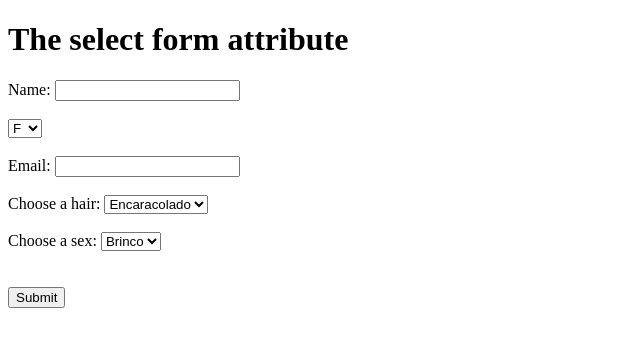
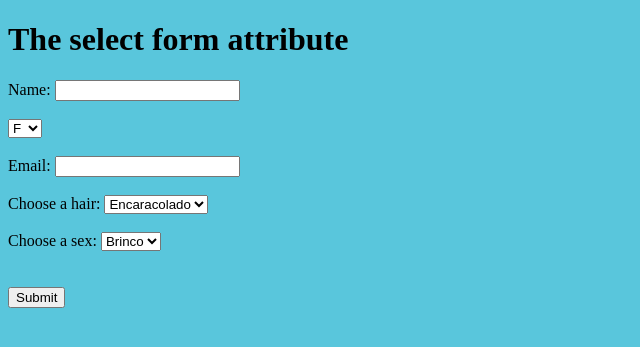
Before and after one commit to mahauni/innovationLab, a Flask app: page /form in a window 1280 px wide. Shown: the top 347 px of the page, without its empty margins (0-640 px from the left). Run offline with Flask 2, Linux system fonts and the light colour scheme; parts of the project's set-up code (start-up, migrations or seed data) failed here and were passed over.

Commit message:
Add css to html templates

```diff
--- a/app.py
+++ b/app.py
@@ -47,8 +47,7 @@ if __name__ == "__main__":
     if not os.path.exists("images"):
         os.mkdir("images")
 
-    if not os.path.exists("./static"):
-        os.mkdir("static")
+    if not os.path.exists("./static/IMG"):
         os.mkdir("./static/IMG")
 
     app.run(debug=True)
--- /dev/null
+++ b/static/css/index.css
@@ -0,0 +1,3 @@
+body{
+    background-color: rgb(89, 198, 220);
+}
--- /dev/null
+++ b/static/css/initial.css
@@ -0,0 +1,3 @@
+body{
+    background-color: rgb(89, 198, 220);
+}
--- /dev/null
+++ b/static/css/photo.css
@@ -0,0 +1,3 @@
+body{
+    background-color: rgb(89, 198, 220);
+}
--- /dev/null
+++ b/static/css/postend.css
@@ -0,0 +1,3 @@
+body{
+    background-color: rgb(89, 198, 220);
+}
--- a/templates/index.html
+++ b/templates/index.html
@@ -3,11 +3,15 @@
 <html>
     <head>
         <meta charset="UTF-8">
-        <title> Document </title>
+        <link rel="stylesheet" href="{{ url_for('static', filename='css/index.css') }}">
+        <title> Form </title>
     </head>
 
     <body>
+        <div class="all">
+            <div class="title">
                 <h1>The select form attribute</h1>
+            </div>
 
             <form action="/postend" method="POST">
                 <label for="name">Name:</label>
@@ -35,5 +39,6 @@
                 <br>
                 <input type="submit">
             </form>
+        </div>
     </body>
 </html>
--- a/templates/initial.html
+++ b/templates/initial.html
@@ -3,6 +3,7 @@
 <html>
     <head>
         <meta charset="UTF-8">
+        <link rel="stylesheet" href="{{ url_for('static', filename='css/initial.css') }}">
         <title> Document </title>
     </head>
 
--- a/templates/photo.html
+++ b/templates/photo.html
@@ -3,6 +3,7 @@
 <html lang="pt-br">
     <head>
         <meta charset="UTF-8">
+        <link rel="stylesheet" href="{{ url_for('static', filename='css/photo.css') }}">
         <title> Document </title>
     </head>
 
--- a/templates/postend.html
+++ b/templates/postend.html
@@ -3,6 +3,7 @@
 <html>
     <head>
         <meta charset="UTF-8">
+        <link rel="stylesheet" href="{{ url_for('static', filename='css/postend.css') }}">
         <title> Document </title>
     </head>
 
```
Also changed, not shown: 1 other file. Lines whose indentation alone changed are shown as unchanged.
